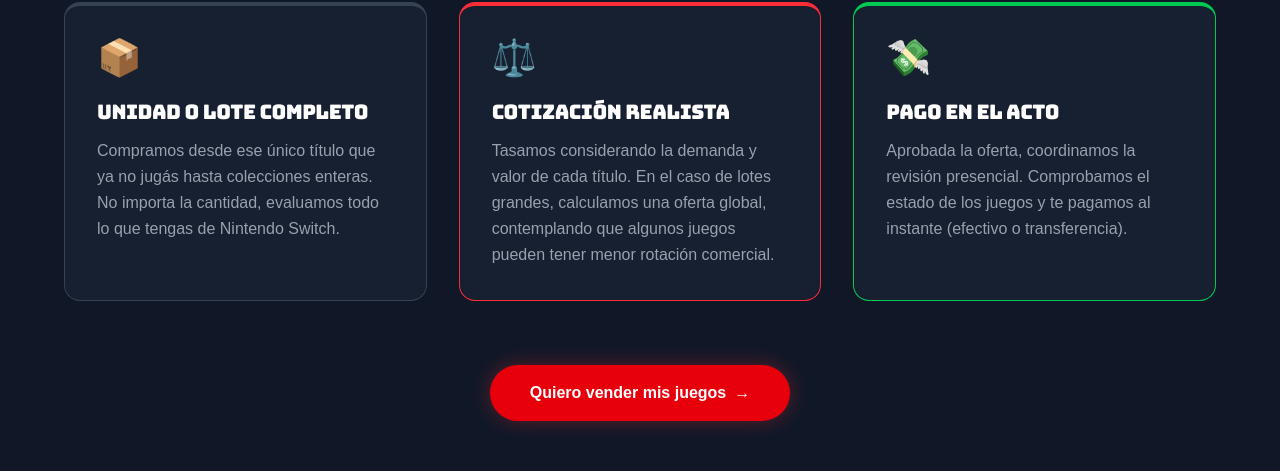
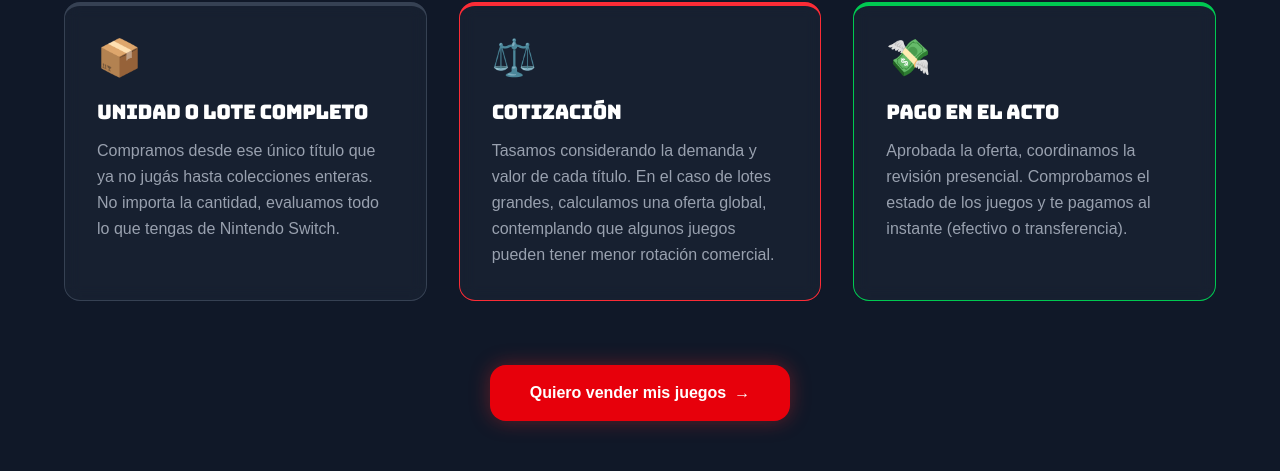
Before and after one commit to CristianEGonzalez/entergame, a React (Vite) app: page / in a window 1280 px wide. Shown: the part 3459-3930 px from the top of the page. Built offline with nearby package versions, Linux system fonts and the light colour scheme; no server answers; a web font is replaced by a local one.

Commit message:
Fix Vender Section

```diff
--- a/src/components/Vender.tsx
+++ b/src/components/Vender.tsx
@@ -16,7 +16,7 @@ const Vender: React.FC = () => {
     {
       id: 2,
       icon: "⚖️",
-      title: "Cotización Realista",
+      title: "Cotización",
       desc: "Tasamos considerando la demanda y valor de cada título. En el caso de lotes grandes, calculamos una oferta global, contemplando que algunos juegos pueden tener menor rotación comercial.",
       borderColor: "border-red-500",
       glow: "group-hover:shadow-[0_0_30px_rgba(255,48,40,0.3)]"
@@ -49,7 +49,7 @@ const Vender: React.FC = () => {
           </span>
 
           <h2 className="text-4xl md:text-5xl lg:text-6xl font-black text-white mb-6 text-center tracking-tight leading-tight">
-            Convertí tu colección <br className="hidden sm:block" /> en efectivo
+            Convertí tus juegos <br className="hidden sm:block" /> en efectivo
           </h2>
 
           <p className="text-lg text-gray-300 max-w-2xl text-center mb-16 font-light leading-relaxed">
@@ -80,9 +80,9 @@ const Vender: React.FC = () => {
           <div className="flex justify-center w-full">
             <button
               onClick={() => setContactOpen(true)}
-              className="group relative inline-flex items-center justify-center px-10 py-4 font-bold text-white bg-red-600 rounded-full overflow-hidden transition-all hover:scale-105 shadow-[0_0_20px_rgba(220,38,38,0.4)] cursor-pointer"
+              className="group relative inline-flex items-center justify-center px-10 py-4 font-bold text-white bg-red-600 rounded-2xl overflow-hidden transition-all hover:scale-105 shadow-[0_0_20px_rgba(220,38,38,0.4)] cursor-pointer"
             >
-              <span className="absolute w-0 h-0 transition-all duration-500 ease-out bg-white rounded-full group-hover:w-64 group-hover:h-56 opacity-10"></span>
+              <span className="absolute w-0 h-0 transition-all duration-500 ease-out bg-white rounded-2xl group-hover:w-64 group-hover:h-56 opacity-10"></span>
               <span className="relative flex items-center gap-2">
                 Quiero vender mis juegos <span className="group-hover:translate-x-1 transition-transform">→</span>
               </span>
```
